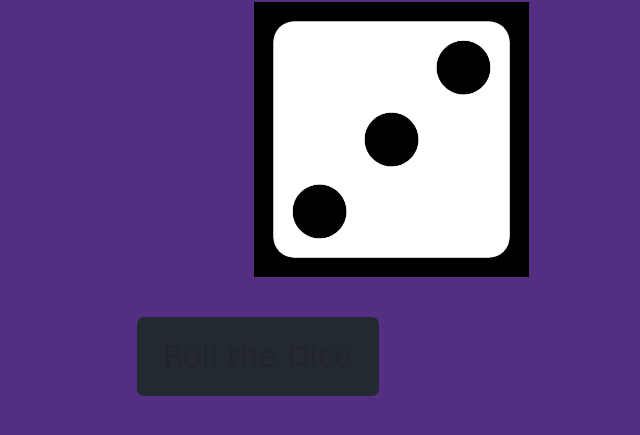
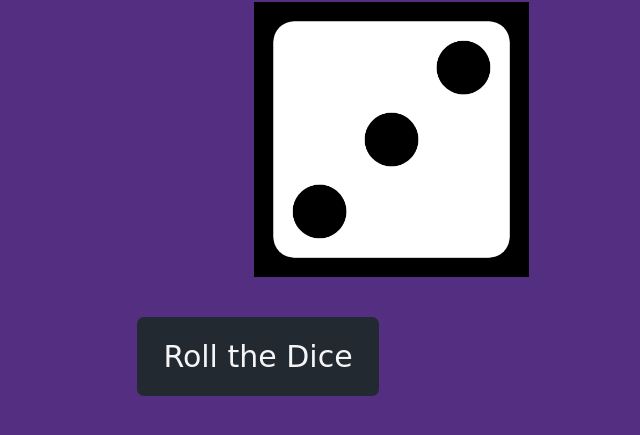
Before and after one commit to 9sreerag7/dice-game, a plain HTML site: page index.html in a window 1280 px wide. In both pictures the pointer is over the button "Roll the Dice". Shown: the part 209-644 px from the top of the page, without its empty margins (382-1022 px from the left). Drawn offline with nearby package versions, Linux system fonts and the light colour scheme.

Commit message:
Update index.html

```diff
--- a/index.html
+++ b/index.html
@@ -54,7 +54,7 @@
 		}
         .btn:hover {
 			background: #232931;
-			text-decoration: none;
+		        color: whitesmoke;
 		}
     </style>
 </head>
```
